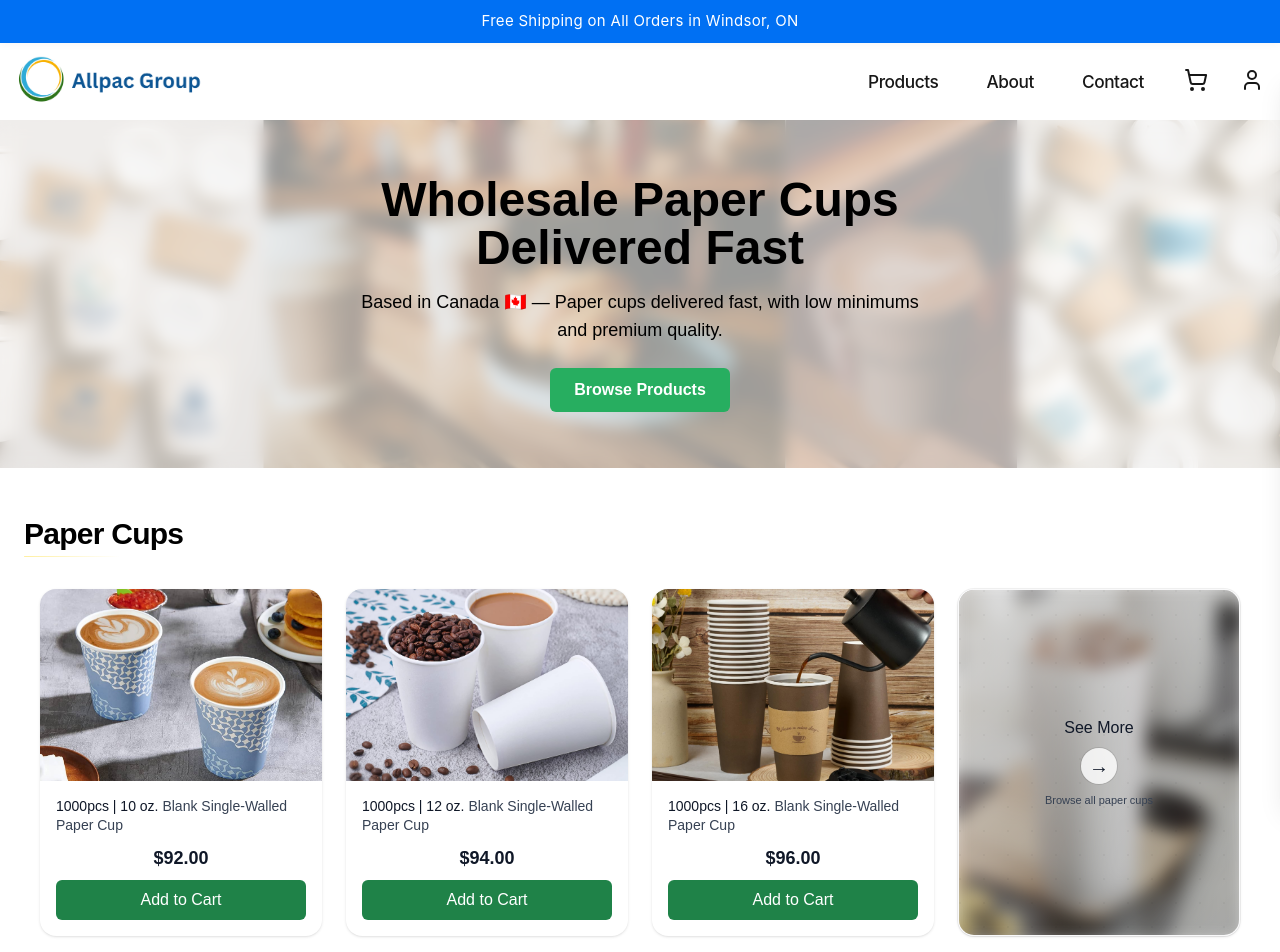
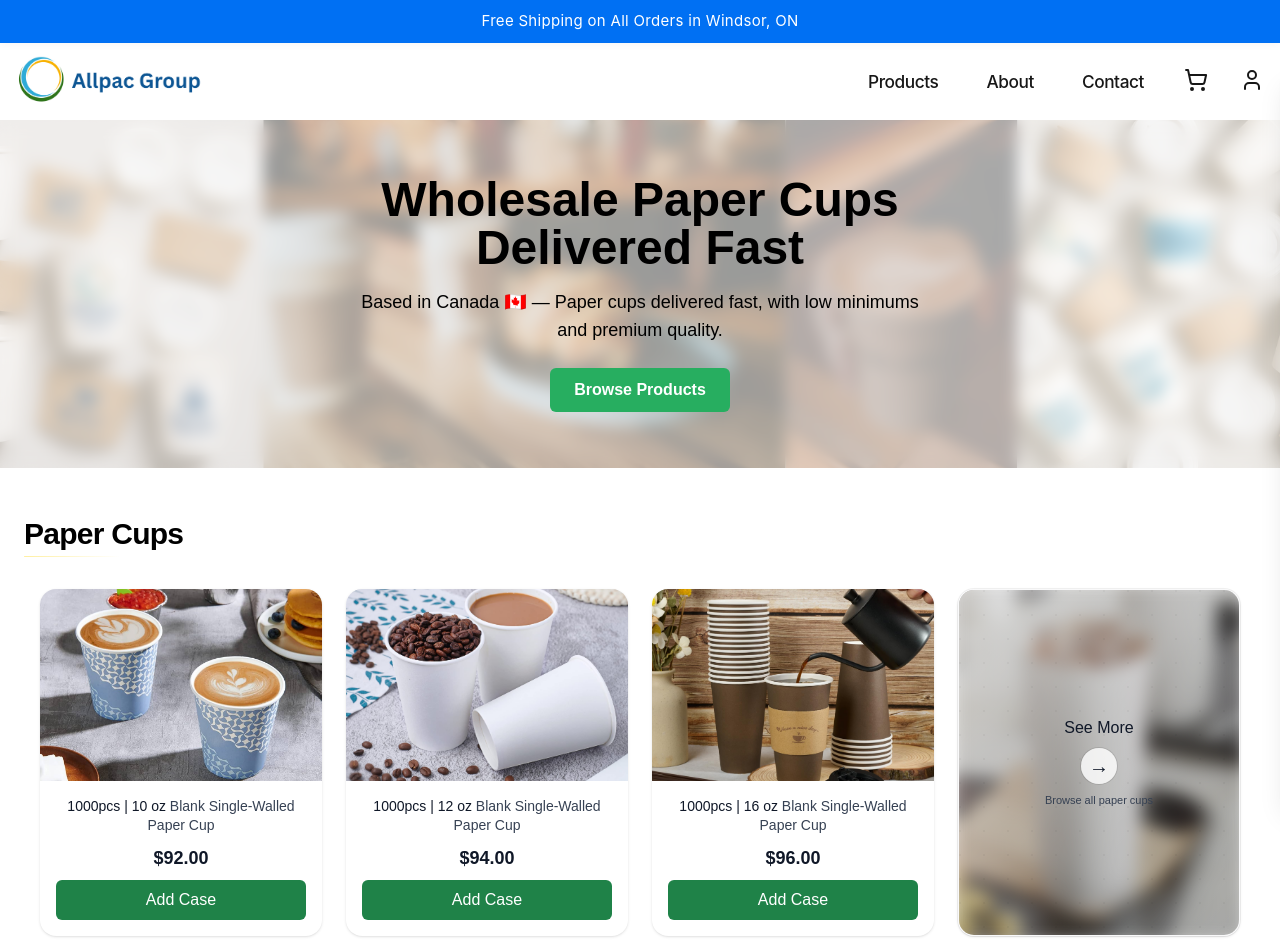
Before and after one commit to Emadedin1/allpacstore, a Next.js app: page / in a window 1280 px wide. Shown: the top 952 px of the page. Built offline with nearby package versions, Linux system fonts and the light colour scheme.

Commit message:
Update CupCard.jsx

```diff
--- a/src/components/CupCard.jsx
+++ b/src/components/CupCard.jsx
@@ -3,10 +3,9 @@
 import { useRouter } from "next/navigation";
 import { useCart } from "../context/CartContext";
 
-// Optional: centralize descriptor if not in data
 const DEFAULT_DESCRIPTOR = "Blank Single-Walled Paper Cup";
 
-// Override map (keys should match how cup.size is stored)
+// Override map (use your case prices here)
 const CASE_PRICE_BY_SIZE = {
   "10 oz": 92,
   "12 oz": 94,
@@ -19,19 +18,14 @@ export default function CupCard({ cup }) {
   const router = useRouter();
   const { addItem, openCart } = useCart();
 
-  // Derive effective case price (override if size known)
+  // Case price + case qty
   const effectiveCasePrice =
     CASE_PRICE_BY_SIZE[cup.size] !== undefined
       ? CASE_PRICE_BY_SIZE[cup.size]
       : cup.priceCase;
 
-  // Quantity per case (fallback if not provided)
   const qtyPerCase = cup.qtyCase || 1000;
-
-  // Compute per-cup price (still used for cart math if needed)
   const pricePerCup = effectiveCasePrice / qtyPerCase;
-
-  const MIN_QTY = 500;
 
   const goToDetails = () => {
     router.push(`/products/${cup.slug}`);
@@ -46,12 +40,13 @@ export default function CupCard({ cup }) {
 
   const handleAddToCart = (e) => {
     e.stopPropagation();
+    // Add ONE FULL CASE so the cart shows the case total (e.g., $92)
     addItem(
       { ...cup, priceCase: effectiveCasePrice, qtyCase: qtyPerCase },
-      MIN_QTY,
+      qtyPerCase,           // quantity in cups = 1 case
       null,
       "",
-      null,
+      undefined,            // let designType default internally
       pricePerCup
     );
     openCart();
@@ -78,19 +73,19 @@ export default function CupCard({ cup }) {
       {/* Content */}
       <div className="p-3 sm:p-4 flex flex-col gap-2">
         {/* Spec line */}
-        <p className="text-sm font-medium text-gray-900 leading-snug">
-          {qtyPerCase}pcs | {cup.size}.{" "}
-          <span className="font-normal text-gray-700">
+        <p className="text-sm font-medium text-gray-900 leading-snug text-center">
+          {qtyPerCase}pcs | {cup.size}{" "}
+          <span className="font-normal text-gray-700 block sm:inline">
             {cup.description || DEFAULT_DESCRIPTOR}
           </span>
         </p>
 
-        {/* Price (centered, no / case, no subline) */}
+        {/* Centered Case Price (no "/case") */}
         <p className="text-lg font-semibold text-gray-900 text-center">
           ${effectiveCasePrice.toFixed(2)}
         </p>
 
-        {/* Add to Cart */}
+        {/* Add Case Button */}
         <button
           type="button"
           onClick={handleAddToCart}
@@ -103,9 +98,9 @@ export default function CupCard({ cup }) {
             focus:outline-none focus-visible:ring-2 focus-visible:ring-[#145633] focus-visible:ring-offset-1
             transition-colors
           "
-          aria-label={`Add ${cup.size} case to cart`}
+          aria-label={`Add 1 case of ${cup.size} cups to cart`}
         >
-          Add to Cart
+          Add Case
         </button>
       </div>
     </div>
```
